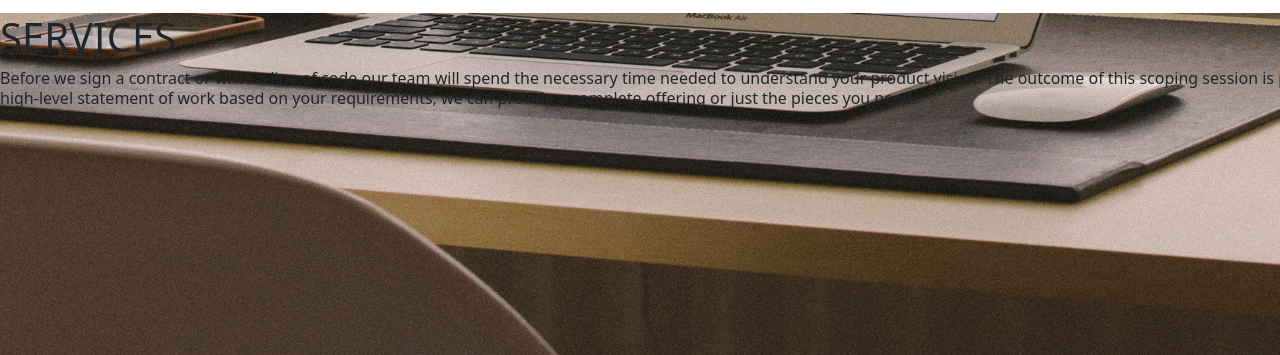
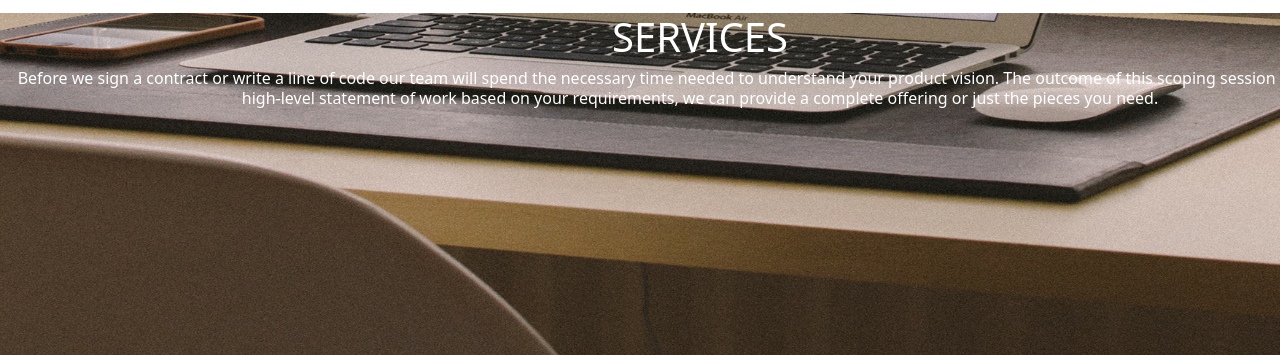
Before and after one commit to vnjuguna/delanistudio-ip, a plain HTML site: page index.html in a window 1280 px wide. Shown: the part 745-1100 px from the top of the page. Drawn offline with nearby package versions, Linux system fonts and the light colour scheme.

Commit message:
change the image styling

```diff
--- a/css/style.css
+++ b/css/style.css
@@ -38,9 +38,17 @@ h2{
 }
 
 .photo img{
-  width: 80%;
-  height: 80%;
+  width: 100%;
+  height: 90%;
+  border: 0;
 }
+
+/*.photo img{
+  max-width: 100%;
+  height: auto;
+  vertical-align: middle;
+  border: 0;
+} */
 
 .image-contactus{
   width: 1400px;
@@ -56,3 +64,9 @@ h2{
   left: 50%;
   transform: translate(-50%, -50%);
 }
+
+.services{
+  color: white;
+  text-align: center;
+  word-wrap: normal;
+}
--- a/index.html
+++ b/index.html
@@ -24,9 +24,9 @@
     </p>
   </div>
   <div class="image-keyboard">
-    <h1>SERVICES</h1>
+    <div class="services"><h1>SERVICES</h1>
       <h6>Before we sign a contract or write a line of code our team will spend the necessary time needed to understand your product vision. The outcome of this scoping session is proposal or high-level statement of work
-      based on your requirements, we can provide a complete offering or just the pieces you need.</h6></div>
+      based on your requirements, we can provide a complete offering or just the pieces you need.</h6></div></div>
   <h2>WHAT WE DO</h2>
   <div class="images">
     <div class="photo">
```
